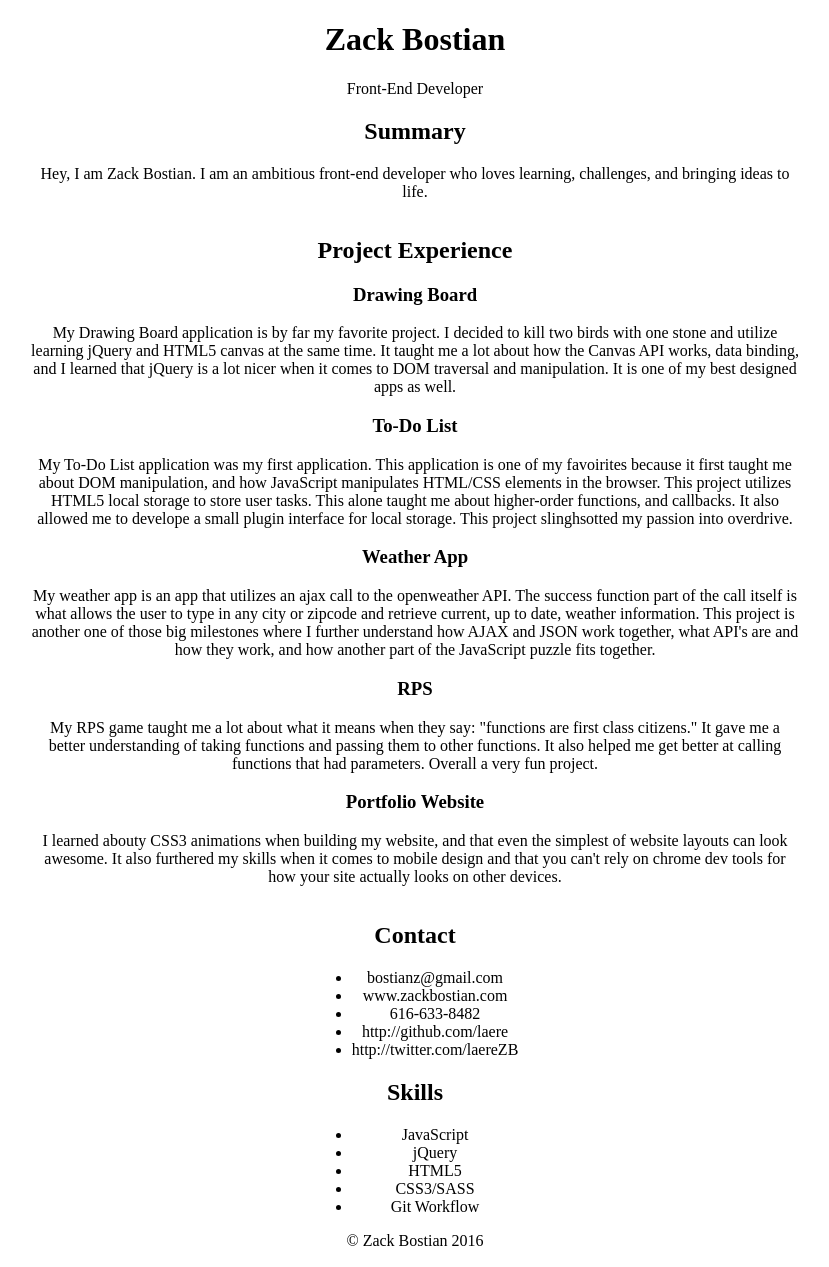
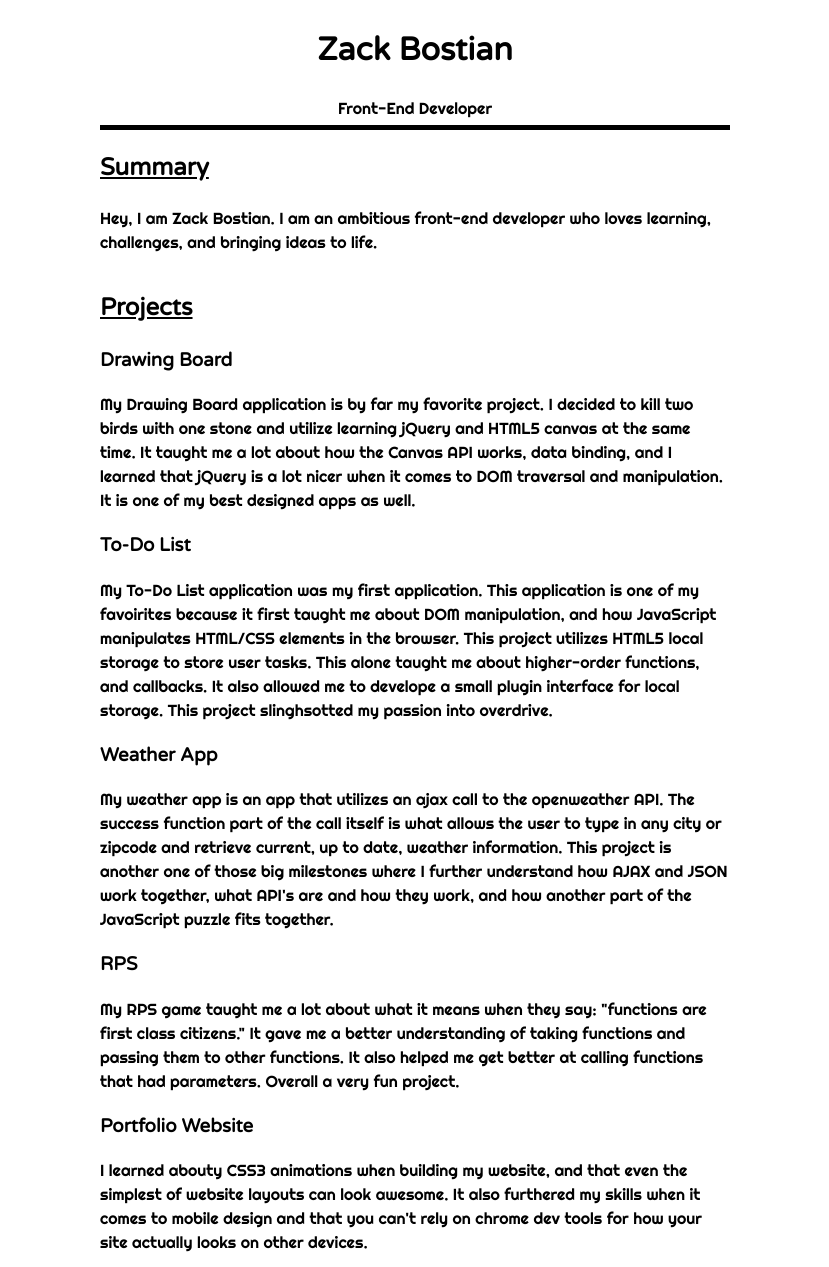
Before and after one commit to laere/Resume, a website: page index.html in a window 1280 px wide. Shown: the top 1267 px of the page, without its empty margins (225-1054 px from the left). Drawn offline with Linux system fonts and the light colour scheme.

Commit message:
added some styling changes

```diff
--- a/css/main.scss
+++ b/css/main.scss
@@ -1,5 +1,11 @@
 @import 'bourbon/bourbon';
 @import '_normalize';
+@import url(https://fonts.googleapis.com/css?family=Righteous);
+@import url(https://fonts.googleapis.com/css?family=Varela+Round);
+
+
+$header-font: 'Varela Round', sans-serif;
+$body-font: 'Righteous', sans-serif;
 
 
 html {
@@ -18,13 +24,49 @@ img {
   max-width: 100%;
   height: auto;
 }
+ul {
+  list-style: none;
+  padding: 0;
+  margin: 0;
+}
+
+body {
+  font-family: $body-font;
+  line-height: 1.5;
+}
+
+h1,h2,h3 {
+  font-family: $header-font;
+}
+
+h2 {
+  text-decoration: underline;
+}
+
+//MAIN ELEMENTS//
 .container {
   margin: 0 auto;
-  width: 60%;
+  width: 50%;
   display: flex;
   flex-flow: column wrap;
-  justify-content: center;
-  align-items: center;
-  text-align: center;
+  //background-color: red;
+  padding: 5px;
+  .header {
+    text-align: center;
+    border-bottom: 5px solid black;
+    padding-bottom: 5px;
+  }
+  .col {
+    width: 50%;
+    padding: 10px;
+  }
+  .skills {
+    float: right;
+    //background-color: blue;
+  }
+  .contact {
+    float: right;
+    //  background-color: yellow;
+  }
 
 }
--- a/index.html
+++ b/index.html
@@ -30,7 +30,7 @@
   <main role="main">
     <section class="proj-exp">
       <div>
-        <h2>Project Experience</h2>
+        <h2>Projects</h2>
       </div>
       <div>
         <h3>Drawing Board</h3>
```
Also changed, not shown: css/main.css, 1 other file.
